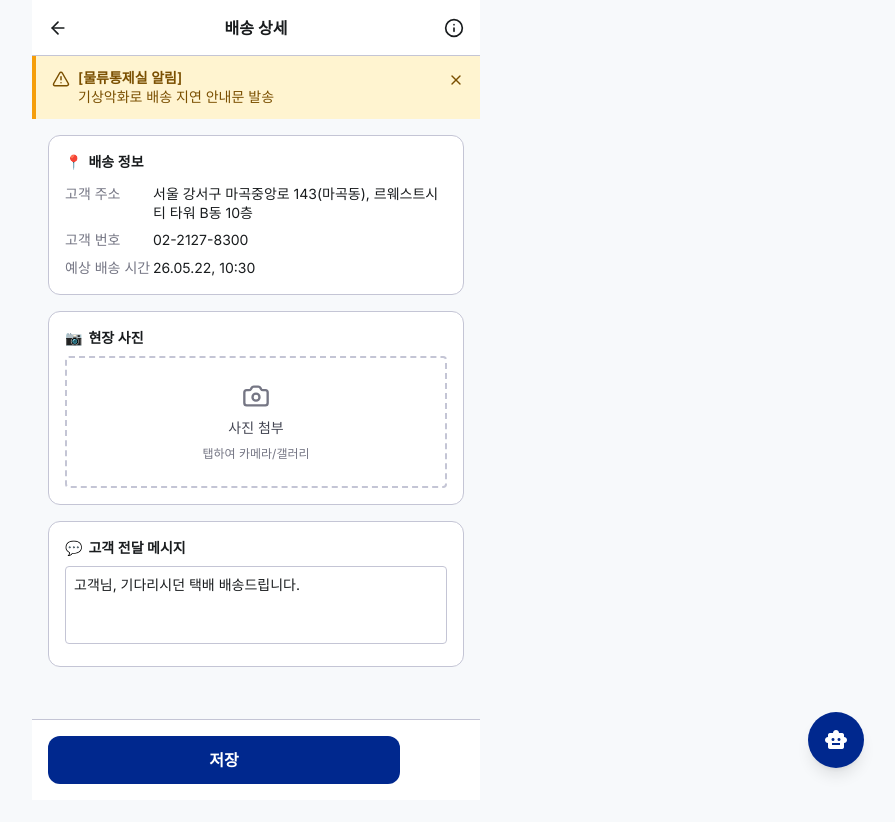
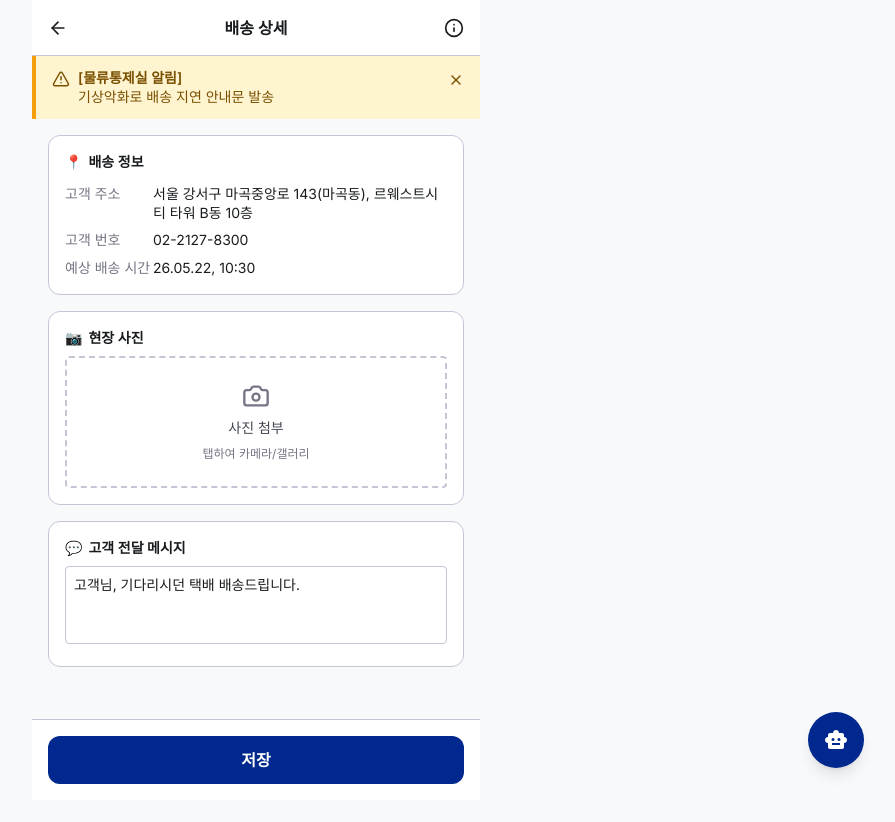
Before and after one commit to MelRanG/Manual-automation, a React (Vite) app in the folder frontend/: page /demo-widget-before in a window 1280 px wide. Shown: the top 822 px of the page, without its empty margins (384-1279 px from the left). Built offline with nearby package versions, Linux system fonts and the light colour scheme; a web font is replaced by a local one.

Commit message:
feat(demo-widget): make before page hide etc input and use full-width save button

```diff
--- a/frontend/src/pages/DemoWidget.tsx
+++ b/frontend/src/pages/DemoWidget.tsx
@@ -8,9 +8,11 @@ import { CUSTOMER, DEFAULT_MESSAGE, REASONS, TOAST, type ReasonKey } from "./Dem
 export interface DemoWidgetProps {
   allowAllReasons: boolean
   onSaveBehavior: "none" | "weather-modal"
+  showEtcInput: boolean
+  reserveSpaceForChat: boolean
 }
 
-export function DemoWidget({ allowAllReasons, onSaveBehavior }: DemoWidgetProps) {
+export function DemoWidget({ allowAllReasons, onSaveBehavior, showEtcInput, reserveSpaceForChat }: DemoWidgetProps) {
   const [toastOpen, setToastOpen] = useState(false)
   const [message, setMessage] = useState(DEFAULT_MESSAGE)
   const [photoUrl, setPhotoUrl] = useState<string | null>(null)
@@ -242,7 +244,7 @@ export function DemoWidget({ allowAllReasons, onSaveBehavior }: DemoWidgetProps)
                         />
                         <span>{r.label}</span>
                       </label>
-                      {r.key === "etc" && reason === "etc" && (
+                      {showEtcInput && r.key === "etc" && reason === "etc" && (
                         <input
                           type="text"
                           value={reasonEtcText}
@@ -279,7 +281,7 @@ export function DemoWidget({ allowAllReasons, onSaveBehavior }: DemoWidgetProps)
         </main>
 
         {/* 하단 sticky 저장 버튼 */}
-        <div className="sticky bottom-0 z-40 bg-white border-t border-[#c4c5d5] p-4 pr-20">
+        <div className={`sticky bottom-0 z-40 bg-white border-t border-[#c4c5d5] p-4 ${reserveSpaceForChat ? "pr-20" : ""}`}>
           <button
             type="button"
             onClick={handleSave}
--- a/frontend/src/pages/DemoWidgetAfter.tsx
+++ b/frontend/src/pages/DemoWidgetAfter.tsx
@@ -1,5 +1,5 @@
 import { DemoWidget } from "./DemoWidget"
 
 export function DemoWidgetAfter() {
-  return <DemoWidget allowAllReasons={true} onSaveBehavior="weather-modal" />
+  return <DemoWidget allowAllReasons={true} onSaveBehavior="weather-modal" showEtcInput={true} reserveSpaceForChat={true} />
 }
--- a/frontend/src/pages/DemoWidgetBefore.tsx
+++ b/frontend/src/pages/DemoWidgetBefore.tsx
@@ -1,5 +1,5 @@
 import { DemoWidget } from "./DemoWidget"
 
 export function DemoWidgetBefore() {
-  return <DemoWidget allowAllReasons={false} onSaveBehavior="none" />
+  return <DemoWidget allowAllReasons={false} onSaveBehavior="none" showEtcInput={false} reserveSpaceForChat={false} />
 }
```
